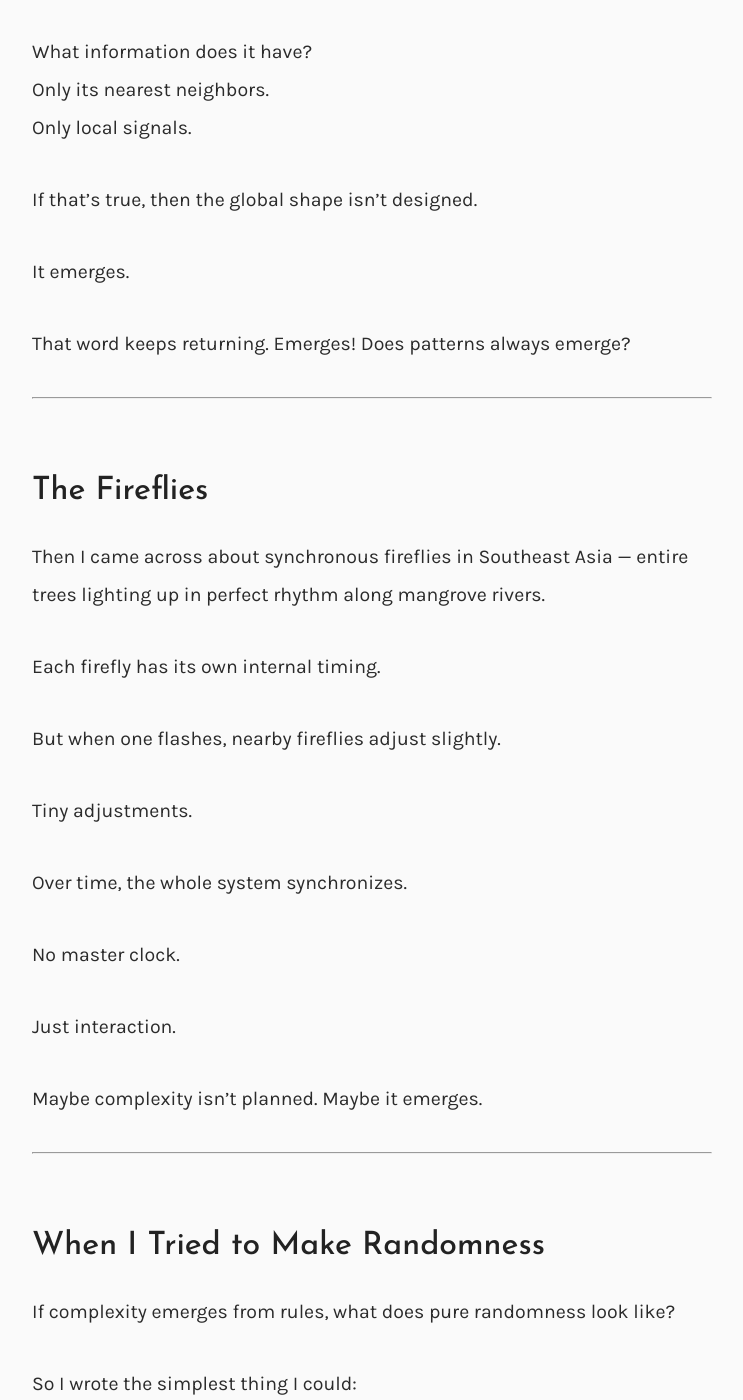
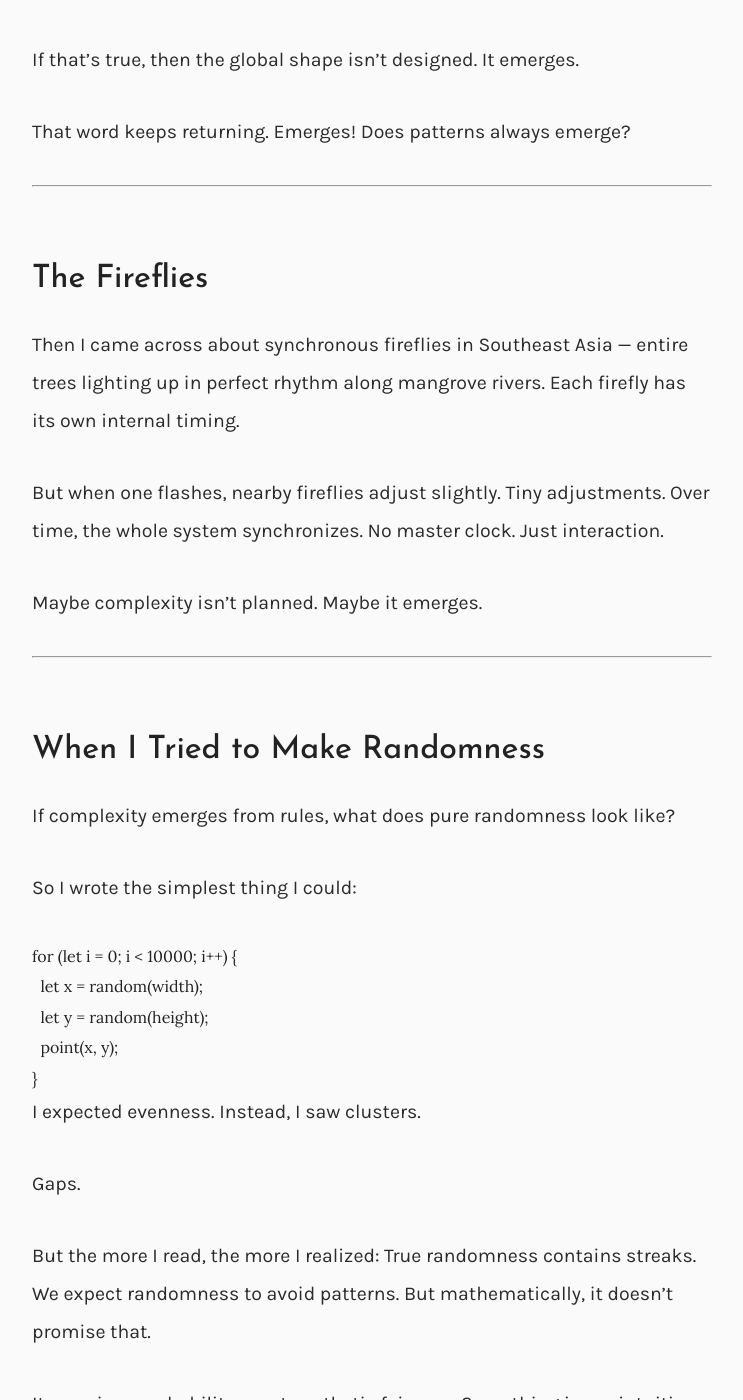
Before and after one commit to vrindanmenon/vrindanmenon.github.io, a Jekyll site: the page built from _recursive-reflections/002-where-does-complexity-come-from.md, in a window 1280 px wide and 1400 px high, scrolled down 1868 px. Shown: the whole window, without its empty margins (418-1161 px from the left). Built offline with Jekyll 4.4.1, drawn with Linux system fonts in a browser that asks for light colours; some of the changed text lies outside the part shown.

Commit message:
Fixing tag cloud and paragraph issues in all posts

```diff
--- a/_layouts/blogpost.html
+++ b/_layouts/blogpost.html
@@ -28,7 +28,7 @@ layout: default
 
   {% assign all_tags = "" | split: "" %}
 
-  {% for post in site[current_collection] %}
+  {% for post in site.recursive-reflections %}
     {% for tag in post.tags %}
       {% unless all_tags contains tag %}
         {% assign all_tags = all_tags | push: tag %}
--- a/_recursive-reflections/002-where-does-complexity-come-from.md
+++ b/_recursive-reflections/002-where-does-complexity-come-from.md
@@ -24,19 +24,13 @@ No choreographer directs a starling or the fireflies.
 
 And yet what appears is structured. Geometric. Sometimes so precise it feels intentional.
 
-I used to assume complexity required design.
-
-Now I’m not so sure.
+I used to assume complexity required design. Now I’m not so sure.
 
 ---
 
 ## The Starlings
 
-The first time I watched a murmuration carefully, something shifted.
-
-Thousands of birds. No visible leader.
-
-And yet the flock moves as if it shares a single nervous system.
+The first time I watched a murmuration carefully, something shifted. Thousands of birds. No visible leader. And yet the flock moves as if it shares a single nervous system.
 
 I watched this clip again recently: <a href="https://www.youtube.com/watch?v=V4f_1_r80RY">Flight of the Starlings</a>
 
@@ -49,9 +43,7 @@ What information does it have?
 Only its nearest neighbors.
 Only local signals.
 
-If that’s true, then the global shape isn’t designed.
-
-It emerges.
+If that’s true, then the global shape isn’t designed. It emerges.
 
 That word keeps returning. Emerges! Does patterns always emerge?
 
@@ -59,19 +51,9 @@ That word keeps returning. Emerges! Does patterns always emerge?
 
 ## The Fireflies
 
-Then I came across about synchronous fireflies in Southeast Asia — entire trees lighting up in perfect rhythm along mangrove rivers.
+Then I came across about synchronous fireflies in Southeast Asia — entire trees lighting up in perfect rhythm along mangrove rivers. Each firefly has its own internal timing.
 
-Each firefly has its own internal timing.
-
-But when one flashes, nearby fireflies adjust slightly.
-
-Tiny adjustments.
-
-Over time, the whole system synchronizes.
-
-No master clock.
-
-Just interaction.
+But when one flashes, nearby fireflies adjust slightly. Tiny adjustments. Over time, the whole system synchronizes. No master clock. Just interaction.
 
 Maybe complexity isn’t planned. Maybe it emerges.
 
@@ -96,21 +78,13 @@ Instead, I saw clusters.
 Gaps.
 
 But the more I read, the more I realized:
+True randomness contains streaks.
+We expect randomness to avoid patterns. But mathematically, it doesn’t promise that.
 
-True randomness contains streaks.
-
-We expect randomness to avoid patterns.
-
-But mathematically, it doesn’t promise that.
-
-It promises probability — not aesthetic fairness.
-
-Something in my intuition broke there.
+It promises probability — not aesthetic fairness. Something in my intuition broke there.
 
 If randomness could look structured,
-and structure could look random,
-
-then maybe I didn’t yet understand either.
+and structure could look random, then maybe I didn’t yet understand either.
 
 
 <div style="display:flex; justify-content:space-between; margin-top:40px;">
```
Also changed, not shown: _recursive-reflections/001-when-humans-began-to-count.md (+2 -10 lines), _recursive-reflections/003-the-sin-of-arithmetic.md (+20 -69 lines), _recursive-reflections/007-the-secret-science-behind-a-perfect-throw.md (+2 -2 lines).
